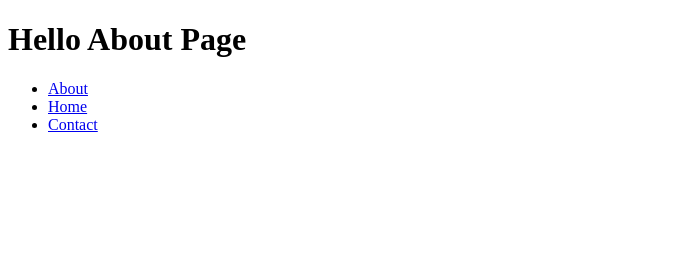
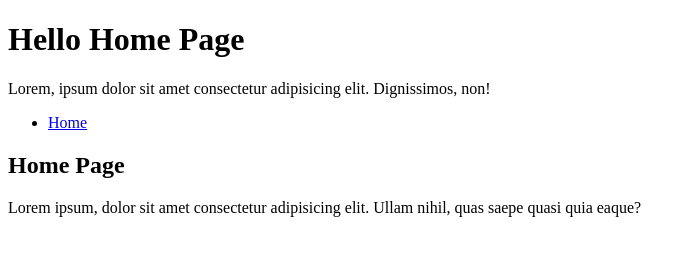
Before and after one commit to WaleedShalal/dummy-project, a plain HTML site: page index.html in a window 1280 px wide. Shown: the whole page, without its empty margins (0-696 px from the left). Drawn offline with Linux system fonts and the light colour scheme.

Commit message:
adding home page section

```diff
--- a/index.html
+++ b/index.html
@@ -7,15 +7,24 @@
     <link rel="stylesheet" href="./css/styles.css" />
   </head>
   <body>
-    <h1>Hello About Page</h1>
+    <h1>Hello Home Page</h1>
+    <p>
+      Lorem, ipsum dolor sit amet consectetur adipisicing elit. Dignissimos,
+      non!
+    </p>
     <header>
       <nav>
         <ul>
-          <li><a href="#">About</a></li>
           <li><a href="#">Home</a></li>
-          <li><a href="#">Contact</a></li>
         </ul>
       </nav>
     </header>
+    <section>
+      <h2>Home Page</h2>
+      <p>
+        Lorem ipsum, dolor sit amet consectetur adipisicing elit. Ullam nihil,
+        quas saepe quasi quia eaque?
+      </p>
+    </section>
   </body>
 </html>
```
